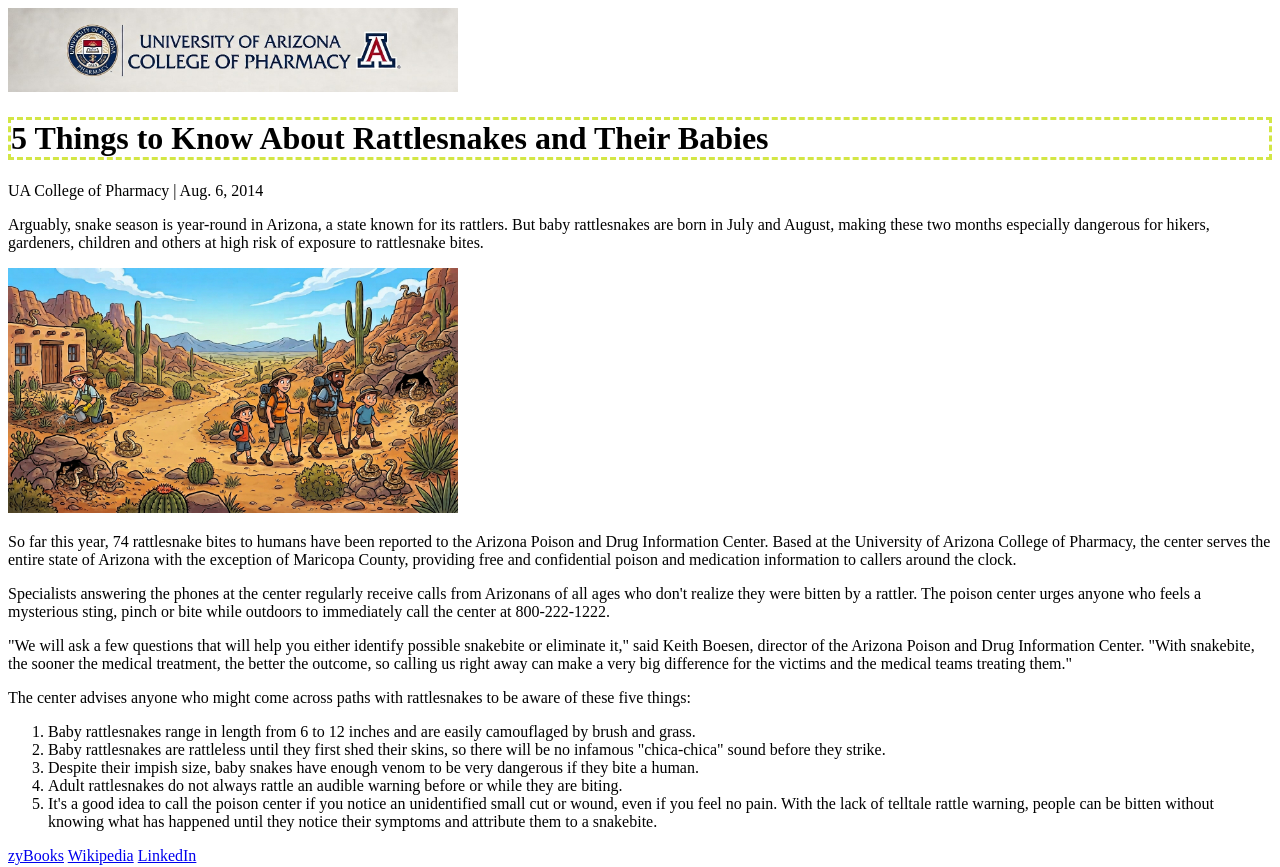
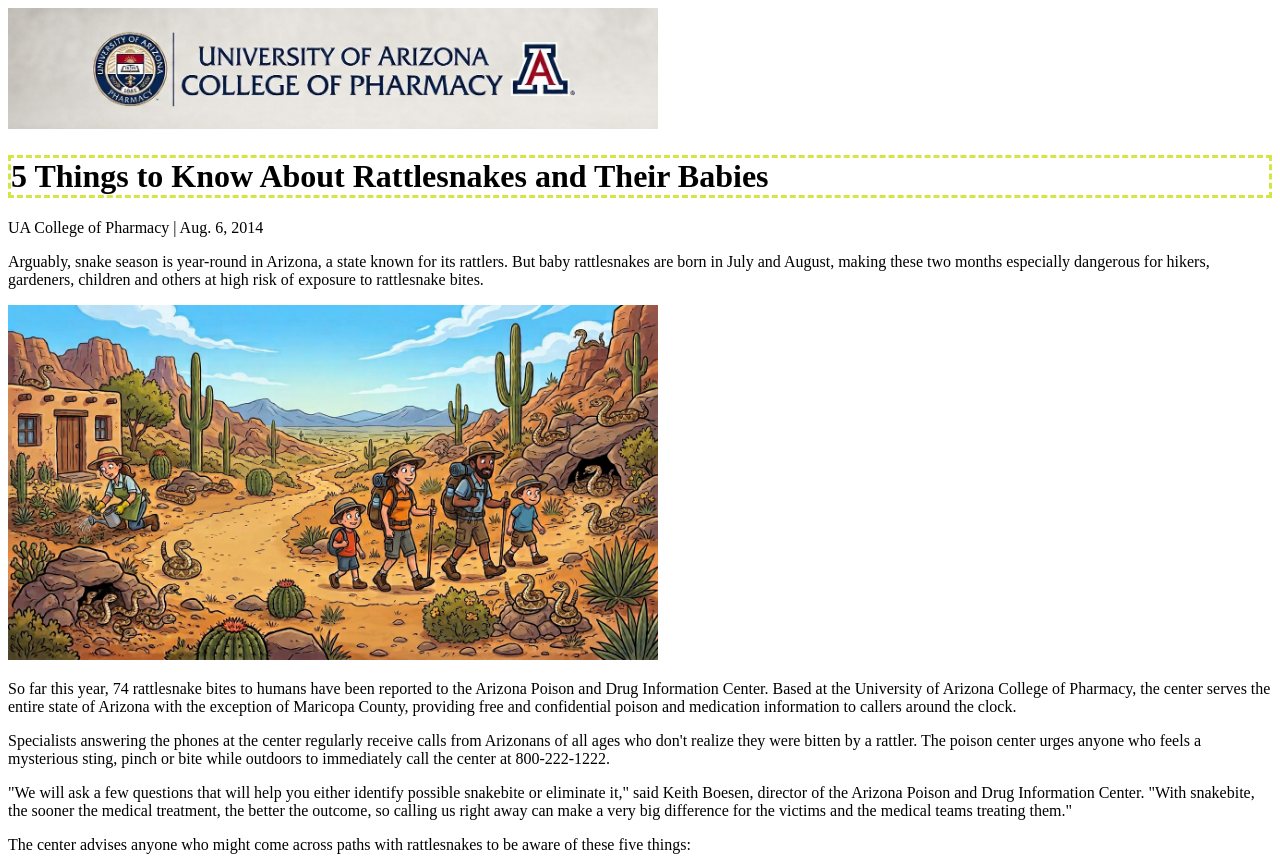
Before and after one commit to WonderGeekWoman/03.03-Lab_More-HTML_Ch-3, a website: page index.html in a window 1280 px wide. Shown: the top 867 px of the page. Drawn offline with Linux system fonts and the light colour scheme; files that its build step writes are made by us from their sources.

Commit message:
images bigger

```diff
--- a/index.html
+++ b/index.html
@@ -10,7 +10,7 @@
 </head>
 
 <body>
-  <img src="Gemini_Generated_Image_UAPharmLogo_cropped.jpg" alt="Gemini-Generated University of Arizona College of Pharmacy Logo" width="450">
+  <img src="Gemini_Generated_Image_UAPharmLogo_cropped.jpg" alt="Gemini-Generated University of Arizona College of Pharmacy Logo" width="650">
 
   <h1>5 Things to Know About Rattlesnakes and Their Babies</h1>
 
@@ -24,7 +24,7 @@
     hikers, gardeners, children and others at high risk of exposure to rattlesnake bites.
   </p>
 
-  <img src="Gemini_Generated_Image_cartoon_snakes.jpg" alt="Gemini-Generated cartoon image of Arizona, people and snakes" width="450">
+  <img src="Gemini_Generated_Image_cartoon_snakes.jpg" alt="Gemini-Generated cartoon image of Arizona, people and snakes" width="650">
 
   <p>
     So far this year, 74 rattlesnake bites to humans have been reported to the Arizona Poison
```
